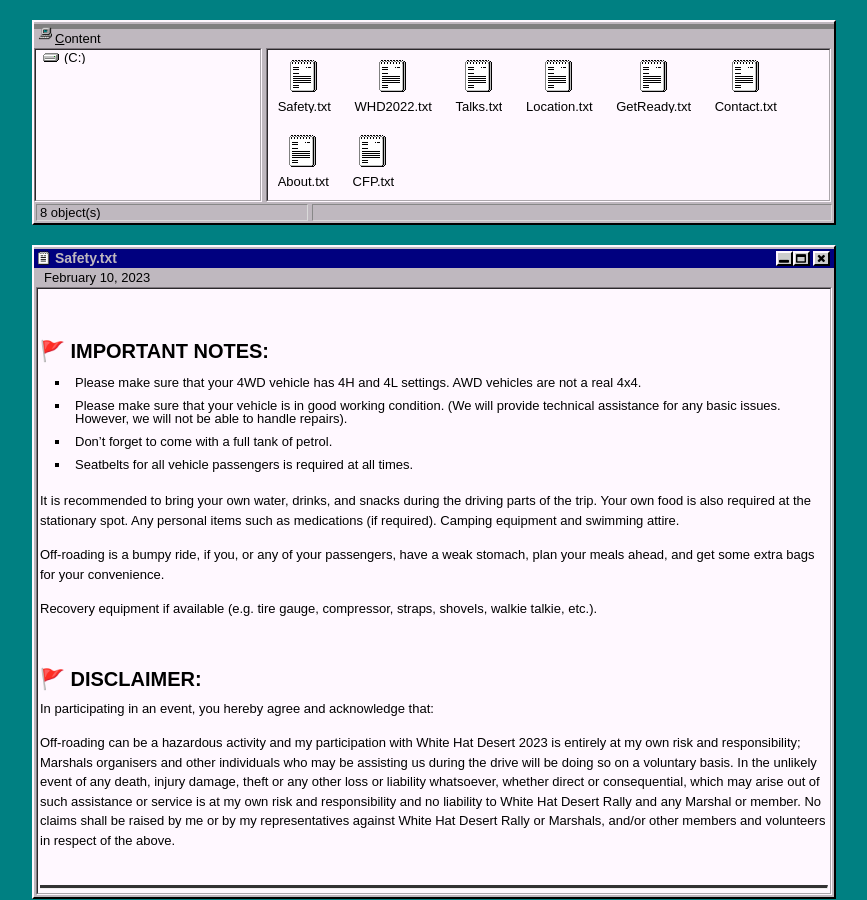
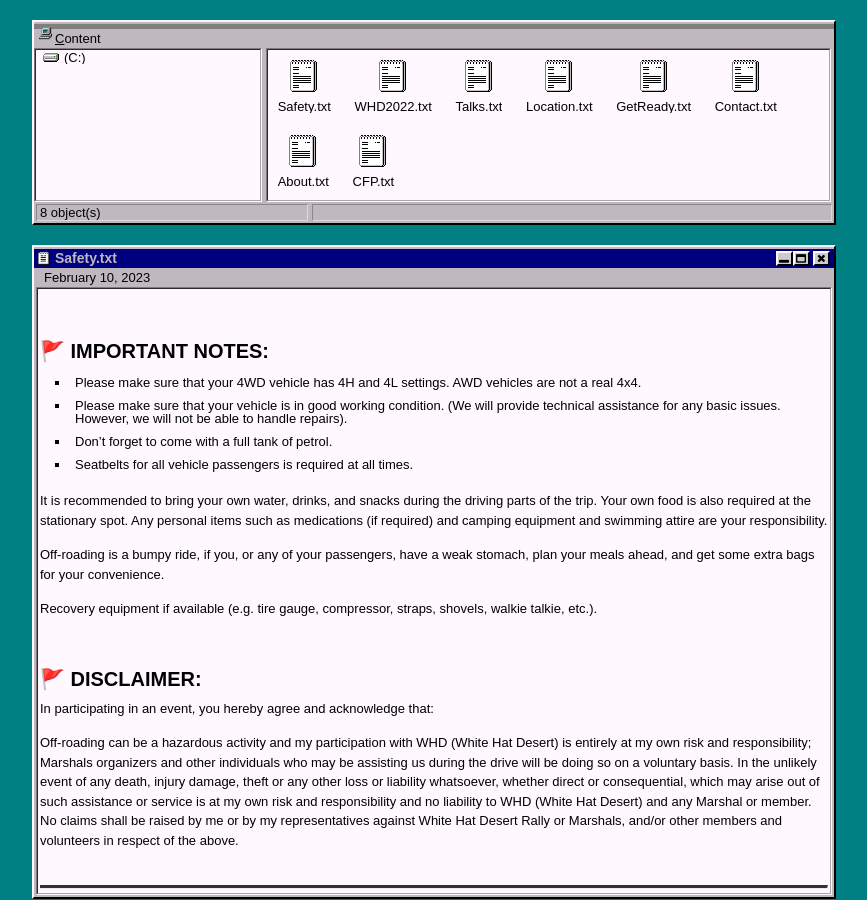
Before and after one commit to WhiteHatDesertOrg/whitehatdesert.github.io, a Jekyll site: the page built from _posts/2023-02-10-safety.md, in a window 1280 px wide. Shown: the whole page, without its empty margins (206-1073 px from the left). Built offline with Jekyll 4.4.1, drawn with Linux system fonts in a browser that asks for light colours.

Commit message:
Update 2023-02-10-safety.md

```diff
--- a/_posts/2023-02-10-safety.md
+++ b/_posts/2023-02-10-safety.md
@@ -11,8 +11,7 @@
 * Don't forget to come with a full tank of petrol.
 * Seatbelts for all vehicle passengers is required at all times.
 
-It is recommended to bring your own water, drinks, and snacks during the driving parts of the trip. Your own food is also required at the stationary spot. Any personal items such as medications (if required).
-Camping equipment and swimming attire.
+It is recommended to bring your own water, drinks, and snacks during the driving parts of the trip. Your own food is also required at the stationary spot. Any personal items such as medications (if required) and camping equipment and swimming attire are your responsibility.
 
 Off-roading is a bumpy ride, if you, or any of your passengers, have a weak stomach, plan your meals ahead, and get some extra bags for your convenience.
 
@@ -21,4 +20,4 @@
 # 🚩 DISCLAIMER:
 In participating in an event, you hereby agree and acknowledge that:
 
-Off-roading can be a hazardous activity and my participation with White Hat Desert 2023 is entirely at my own risk and responsibility; Marshals organisers and other individuals who may be assisting us during the drive will be doing so on a voluntary basis. In the unlikely event of any death, injury damage, theft or any other loss or liability whatsoever, whether direct or consequential, which may arise out of such assistance or service is at my own risk and responsibility and no liability to White Hat Desert Rally and any Marshal or member. No claims shall be raised by me or by my representatives against White Hat Desert Rally or Marshals, and/or other members and volunteers in respect of the above.
+Off-roading can be a hazardous activity and my participation with WHD (White Hat Desert) is entirely at my own risk and responsibility; Marshals organizers and other individuals who may be assisting us during the drive will be doing so on a voluntary basis. In the unlikely event of any death, injury damage, theft or any other loss or liability whatsoever, whether direct or consequential, which may arise out of such assistance or service is at my own risk and responsibility and no liability to WHD (White Hat Desert) and any Marshal or member. No claims shall be raised by me or by my representatives against White Hat Desert Rally or Marshals, and/or other members and volunteers in respect of the above.
```
